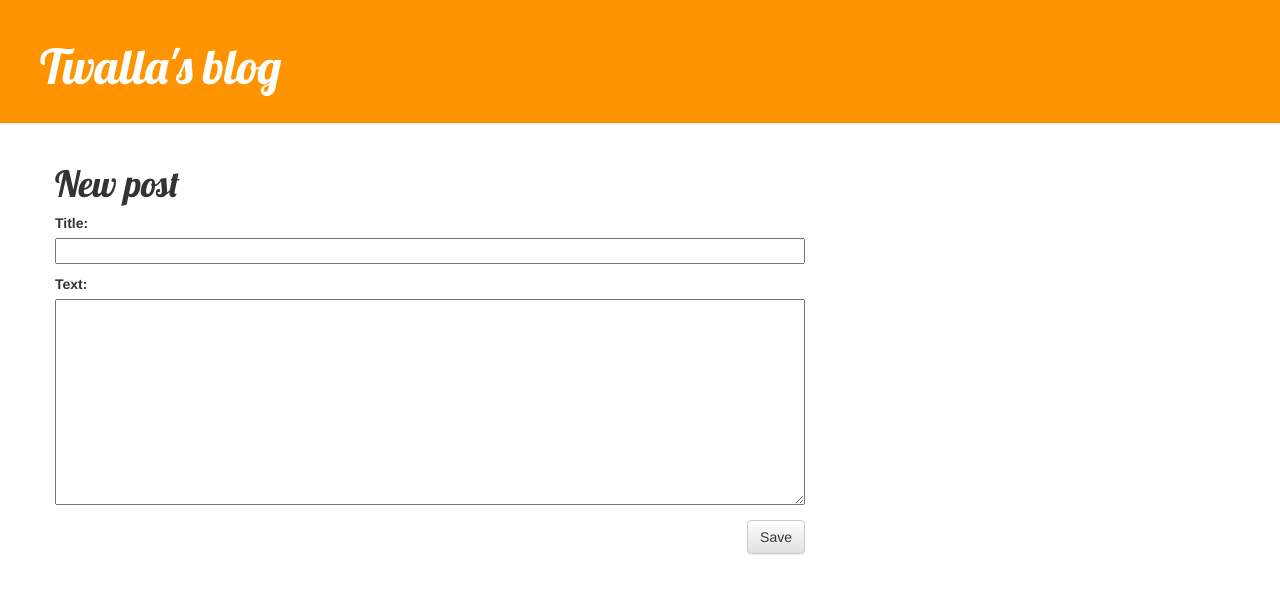
After one commit to twalla26/my-first-blog, a Django app: page /post/new/ in a window 1280 px wide. The commit adds this page. Shown: the top 594 px of the page. Run offline with Django 4.2, Linux system fonts and the light colour scheme; some libraries are stand-ins or nearby versions.

Commit message:
Added views to create/edit blog post inside the site.

```diff
--- /dev/null
+++ b/blog/forms.py
@@ -0,0 +1,8 @@
+from django import forms
+from .models import Post
+
+
+class PostForm(forms.ModelForm):
+    class Meta:
+        model = Post
+        fields = ('title', 'text',)
--- a/blog/templates/blog/base.html
+++ b/blog/templates/blog/base.html
@@ -11,6 +11,9 @@
     </head>
     <body>
        <div class="page-header">
+            {% if user.is_authenticated %}
+            <a href="{% url 'post_new' %}" class="top-menu"><span class="glyphicon glyphicon-plus"></span></a>
+            {% endif %}
             <h1><a href="/">Twalla's blog</a></h1>
         </div>
 
--- a/blog/templates/blog/post_detail.html
+++ b/blog/templates/blog/post_detail.html
@@ -7,6 +7,11 @@
                 {{ post.published_date }}
             </div>
         {% endif %}
+        {% if user.is_authenticated %}
+        <a class="btn btn-default" href="{% url 'post_edit' pk=post.pk %}">
+            <span class="glyphicon glyphicon-pencil"></span>
+        </a>
+        {% endif %}
         <h1>{{ post.title }}</h1>
         <p>{{ post.text|linebreaksbr }}</p>
     </div>
--- /dev/null
+++ b/blog/templates/blog/post_edit.html
@@ -0,0 +1,8 @@
+{% extends 'blog/base.html' %}
+
+{% block content %}
+    <h1>New post</h1>
+    <form method="POST" class="post-form">{% csrf_token %}{{ form.as_p }}
+        <button type="submit" class="save btn btn-default">Save</button>
+    </form>
+{% endblock %}
--- a/blog/urls.py
+++ b/blog/urls.py
@@ -4,4 +4,6 @@ from . import views
 urlpatterns = [
     path('', views.post_list, name='post_list'),
     path('post/<int:pk>/', views.post_detail, name='post_detail'),
+    path('post/new/', views.post_new, name='post_new'),
+    path('post/<int:pk>/edit/', views.post_edit, name='post_edit'),
 ]
--- a/blog/views.py
+++ b/blog/views.py
@@ -1,6 +1,7 @@
-from django.shortcuts import render, get_object_or_404
+from django.shortcuts import render, get_object_or_404, redirect
 from django.utils import timezone
 from .models import Post
+from .forms import PostForm
 
 # Create your views here.
 def post_list(request):
@@ -10,3 +11,34 @@ def post_list(request):
 def post_detail(request, pk):
     post = get_object_or_404(Post, pk=pk)
     return render(request, 'blog/post_detail.html', {'post': post})
+
+def post_new(request):
+    form = PostForm()
+    return render(request, 'blog/post_edit.html', {'form': form})
+
+def post_new(request):
+    if request.method == "POST":
+        form = PostForm(request.POST)
+        if form.is_valid():
+            post = form.save(commit=False)
+            post.author = request.user
+            post.published_date = timezone.now()
+            post.save()
+            return redirect("post_detail", pk=post.pk)
+    else:
+        form = PostForm()
+    return render(request, 'blog/post_edit.html', {'form': form})
+
+def post_edit(request, pk):
+    post = get_object_or_404(Post, pk=pk)
+    if request.method == 'POST':
+        form = PostForm(request.POST, instance=post)
+        if form.is_valid():
+            post = form.save(commit=False)
+            post.author = request.user
+            post.published_date = timezone.now()
+            post.save()
+            return redirect('post_detail', pk=post.pk)
+    else:
+        form = PostForm(instance=post)
+    return render(request, 'blog/post_edit.html', {'form': form})
```
